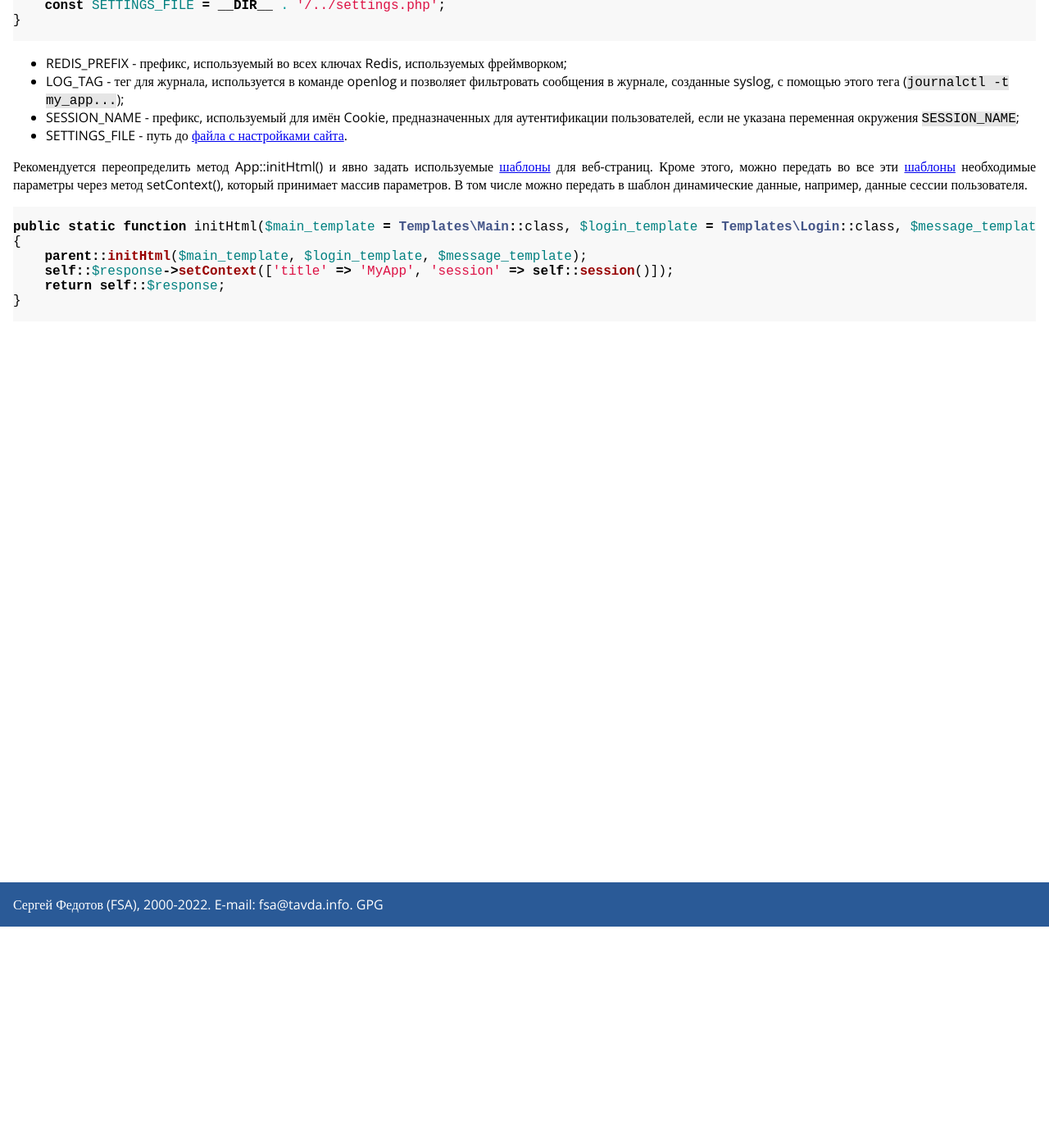
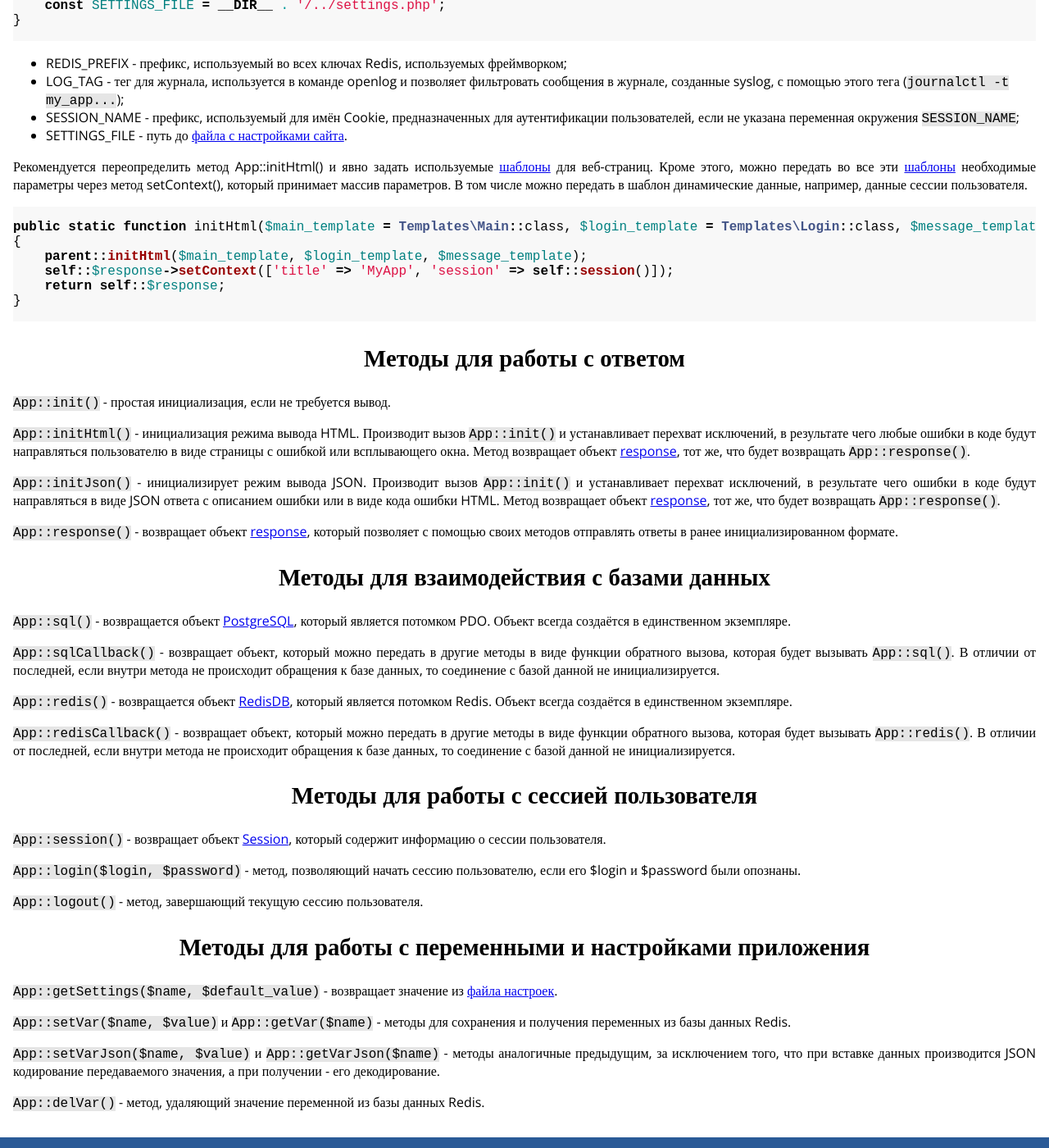
Before and after one commit to fsa/site, a Jekyll site: the page built from neuron/app.md, in a window 1280 px wide and 1400 px high, scrolled down 270 px. Shown: the whole window at 82% size. Built offline with Jekyll 4.4.1, drawn with Linux system fonts in a browser that asks for light colours.

Commit message:
Neuron: описание методов App и заглушки для связанных страниц

````diff
--- a/neuron/app.md
+++ b/neuron/app.md
@@ -33,3 +33,41 @@ public static function initHtml($main_template = Templates\Main::class, $login_t
     return self::$response;
 }
 ```
+
+## Методы для работы с ответом
+
+`App::init()` - простая инициализация, если не требуется вывод.
+
+`App::initHtml()` - инициализация режима вывода HTML. Производит вызов `App::init()` и устанавливает перехват исключений, в результате чего любые ошибки в коде будут направляться пользователю в виде страницы с ошибкой или всплывающего окна. Метод возвращает объект [response](response), тот же, что будет возвращать `App::response()`.
+
+`App::initJson()` - инициализирует режим вывода JSON. Производит вызов `App::init()` и устанавливает перехват исключений, в результате чего ошибки в коде будут направляться в виде JSON ответа с описанием ошибки или в виде кода ошибки HTML. Метод возвращает объект [response](response), тот же, что будет возвращать `App::response()`.
+
+`App::response()` - возвращает объект [response](response), который позволяет с помощью своих методов отправлять ответы в ранее инициализированном формате.
+
+## Методы для взаимодействия с базами данных
+
+`App::sql()` - возвращается объект [PostgreSQL](postgresql), который является потомком PDO. Объект всегда создаётся в единственном экземпляре.
+
+`App::sqlCallback()` - возвращает объект, который можно передать в другие методы в виде функции обратного вызова, которая будет вызывать `App::sql()`. В отличии от последней, если внутри метода не происходит обращения к базе данных, то соединение с базой данной не инициализируется.
+
+`App::redis()` - возвращается объект [RedisDB](redisdb), который является потомком Redis. Объект всегда создаётся в единственном экземпляре.
+
+`App::redisCallback()` - возвращает объект, который можно передать в другие методы в виде функции обратного вызова, которая будет вызывать `App::redis()`. В отличии от последней, если внутри метода не происходит обращения к базе данных, то соединение с базой данной не инициализируется.
+
+## Методы для работы с сессией пользователя
+
+`App::session()` - возвращает объект [Session](session), который содержит информацию о сессии пользователя.
+
+`App::login($login, $password)` - метод, позволяющий начать сессию пользователю, если его $login и $password были опознаны.
+
+`App::logout()` - метод, завершающий текущую сессию пользователя.
+
+## Методы для работы с переменными и настройками приложения
+
+`App::getSettings($name, $default_value)` - возвращает значение из [файла настроек](settings).
+
+`App::setVar($name, $value)` и `App::getVar($name)` - методы для сохранения и получения переменных из базы данных Redis.
+
+`App::setVarJson($name, $value)` и `App::getVarJson($name)` - методы аналогичные предыдущим, за исключением того, что при вставке данных производится JSON кодирование передаваемого значения, а при получении - его декодирование.
+
+`App::delVar()` - метод, удаляющий значение переменной из базы данных Redis.
````
Also changed, not shown: neuron/index.md (+1 -1 lines), neuron/postgresql.md (added, +7 -0 lines), neuron/resonse.md (added, +7 -0 lines), neuron/session.md (added, +7 -0 lines), neuron/settings.md (line endings or trailing spaces).
